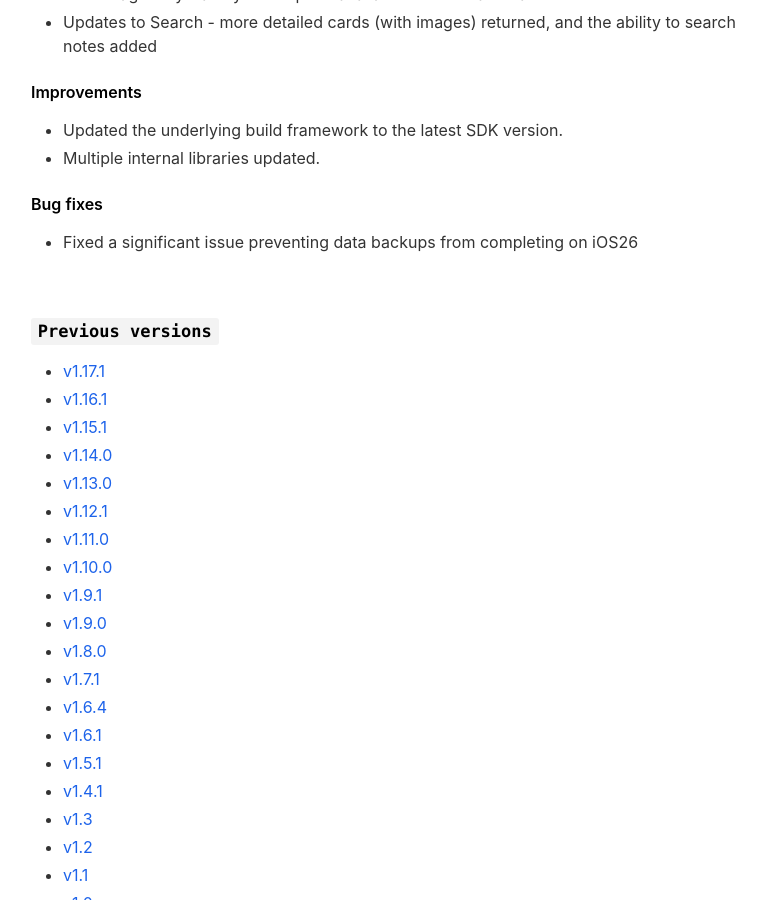
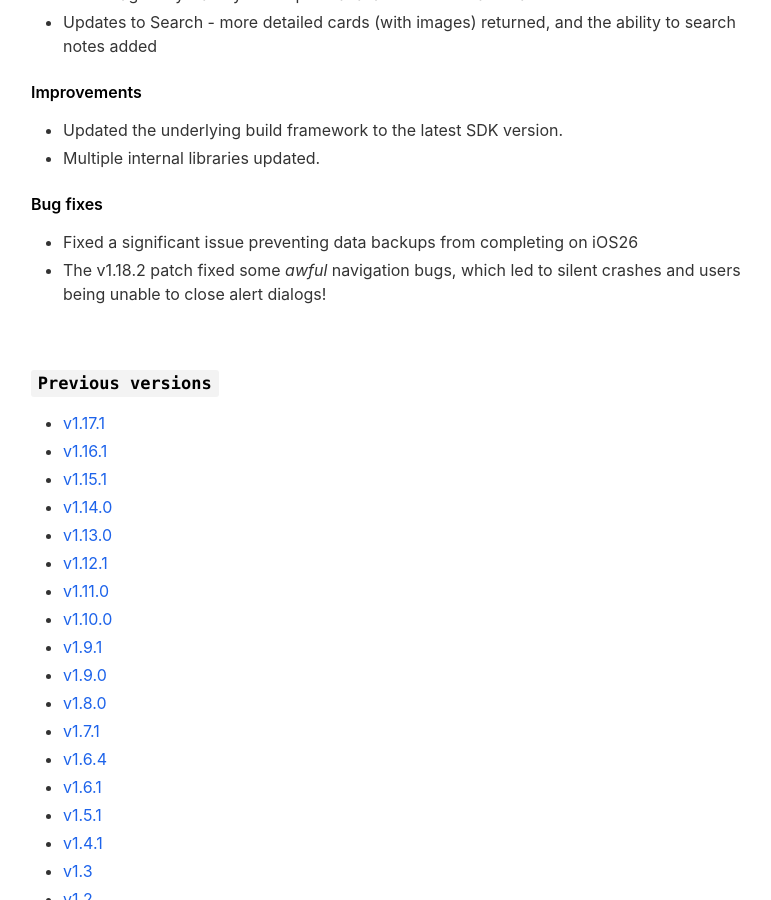
Before and after one commit to Stif-UK/getWristCheck, a Jekyll site: the page built from _pages/changelog.md, in a window 1280 px wide and 900 px high, scrolled down 1293 px. Shown: the whole window, without its empty margins (234-1005 px from the left). Built offline with Jekyll 4.4.1, drawn with Linux system fonts in a browser that asks for light colours; nearby versions of some CDN libraries; part of the change alters nothing that is shown; some of the changed text lies outside the part shown.

```diff
--- a/_config.yml
+++ b/_config.yml
@@ -7,7 +7,7 @@ ios_app_country                           : us
 
 appstore_link                             :                                           # Automatically populates if not set and if iOS app ID is set. Otherwise enter manually.
 playstore_link                            : https://play.google.com/store/apps/details?id=com.stifdev.wristcheck                                          # Enter Google Play Store URL.
-presskit_download_link                    : https://www.granthutchison.com/projects/wristtrack/                                         # Enter a link to downloadable file or (e.g. public Dropbox link to a .zip file).
+presskit_download_link                    : https://wristtrack.teemill.com/                                       # Enter a link to downloadable file or (e.g. public Dropbox link to a .zip file).
                                                                                       # Or upload your press kit file to assets and set path accordingly (e.g. "assets/your_press_kit.zip").
 
 app_icon                                  : # assets/appicon.png                      # Automatically populates if not set and if iOS app ID is set.  Otherwise enter path to icon file manually.
@@ -26,7 +26,7 @@ your_city                                 : Glasgow
 email_address                             : feedback@wristtrack.app
 facebook_username                         :
 instagram_username                        : wristtrack.app
-twitter_username                          : wristcheckapp
+twitter_username                          :
 github_username                           : Stif-UK
 youtube_username                          :
 mastodon_link                             :
--- a/_includes/header.html
+++ b/_includes/header.html
@@ -25,7 +25,7 @@
 				{% endif %}
 			{% endfor %}
 			{% if site.presskit_download_link %}
-				<li><a href="{{ site.presskit_download_link }}">Developer Website</a></li>
+				<li><a href="{{ site.presskit_download_link }}">Merch Store</a></li>
 			{% endif %}
 		</ul>
 	</nav>
--- a/_pages/changelog.md
+++ b/_pages/changelog.md
@@ -12,7 +12,7 @@ Here you can view a change log and version history for **WristTrack** - I try to
 <br>
 
 ### `Latest`
-# **Version 1.18.0**
+# **Version 1.18.2**
 In early 2025 I added Wrist Recap to WristTrack - initially as a beta of the feature, the idea was to allow a user to see an annual summary of their collection, with a bit more insight into what they had bought, sold and worn throughout the year.
 Whilst the feature was fun, it never felt _finished_ - so in v1.18 I've revisited and completely overhauled it.
 To date, when using WristTrack to track what you wear you would then need to look yourself at the stats and charts generated, but with the latest version, once a month your stats will come to you!
@@ -38,6 +38,7 @@ I've also update the search option - it still does a real-time search of the wat
 
 #### Bug fixes
 - Fixed a significant issue preventing data backups from completing on iOS26
+- The v1.18.2 patch fixed some _awful_ navigation bugs, which led to silent crashes and users being unable to close alert dialogs!
 
 
 <br>
```
